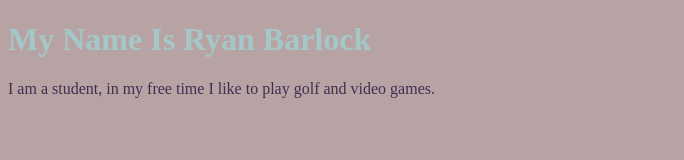
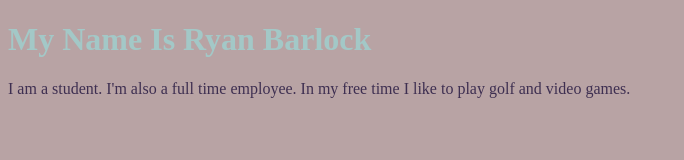
Before and after one commit to TheRelentlessGrinder/TheRelentlessGrinder.github.io, a plain HTML site: page index.html in a window 1280 px wide. Shown: the whole page, without its empty margins (0-684 px from the left). Drawn offline with Linux system fonts and the light colour scheme.

Commit message:
index.html

```diff
--- a/index.html
+++ b/index.html
@@ -18,4 +18,4 @@ background-color: #B8A3A4;
   <body>
   <h1>My Name Is Ryan Barlock</h1>
   </body>
-  <p>I am a student, in my free time I like to play golf and video games.</p>
+  <p>I am a student. I'm also a full time employee. In my free time I like to play golf and video games.</p>
```
